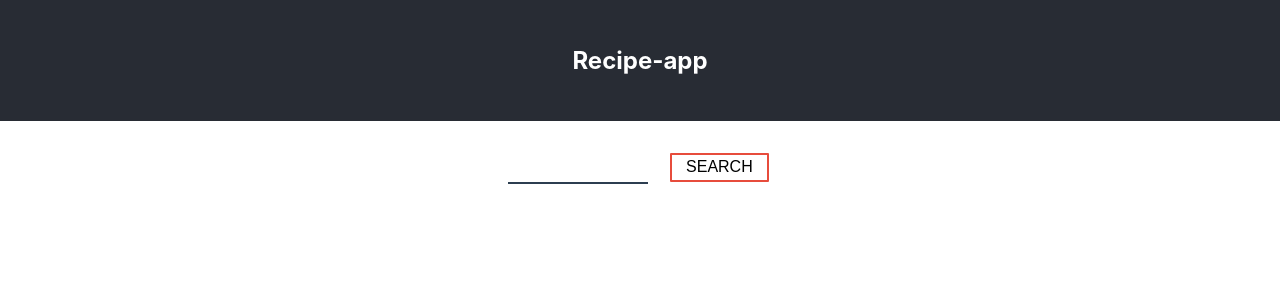
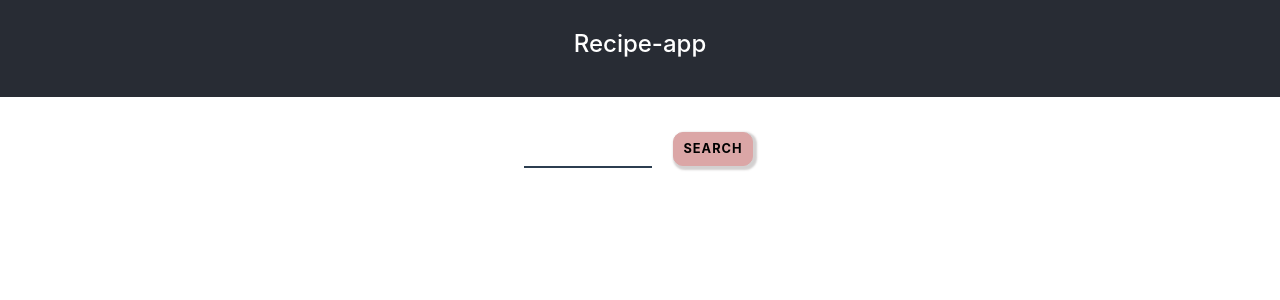
Before and after one commit to innovationcode/recipe_app, a React (Create React App) app: page / in a window 1280 px wide. Shown: the top 300 px of the page. Built offline with nearby package versions, Linux system fonts and the light colour scheme.

Commit message:
style problem fixed

```diff
--- a/src/App.css
+++ b/src/App.css
@@ -40,11 +40,41 @@
 /* *************Recipes.js style *********** */
 
 .recipes-box {
-    background: rgb(154, 216, 208);
+    background: rgb(247, 247, 247);
     padding-bottom: 2rem;
     border-radius: 5px;
-    box-shadow: -1px 2px 34px -13px rgba(18, 114, 34, 0.75);
+    box-shadow: 2px 2px 2px 2px rgba(252, 1, 1, 0.3);
+    /* box-shadow: 0px 0px 0px 1px rgba(25, 107, 80, 0.75); */
     border-radius: 10px;
-    text-align: left;
+    text-align: center;
     overflow: hidden;
+    margin : 0px 0.6rem;
+    margin-bottom:3rem;
 }
+
+
+.recipe-btn {
+    border: 1px solid rgb(219, 166, 166);
+    border-radius: 10px !important;
+    background: rgb(219, 166, 166);
+    padding: 0.4rem 0.6rem;
+    margin: 0 0.2rem;
+    border-radius: 1px;
+    font-size: 0.8rem;
+    font-weight: bold !important;
+    text-transform: uppercase;
+    font-weight: 500;
+    margin-left: 0.7rem;
+    box-shadow: 2px 2px 2px 2px rgba(109, 99, 99, 0.3);
+    letter-spacing: 1px;
+}
+
+.recipe-btn
+  a:link, a:visited {
+    text-decoration: none;
+    color: black;
+}
+.recipe-img{
+  width: 100%;
+  border-radius: 10px;
+}
--- a/src/components/Form.js
+++ b/src/components/Form.js
@@ -3,7 +3,7 @@ import React from 'react';
 const Form = (props) => (
     <form onSubmit = {props.getRecipe} style = {{marginBottom : "2rem"}}>
         <input className = "form-input" type = "text" name = "recipe"/>
-        <button className = "form-button"> Search</button>
+        <button className = "recipe-btn">Search</button>
     </form>
 );
 
--- a/src/components/Recipes.js
+++ b/src/components/Recipes.js
@@ -6,16 +6,11 @@ const Recipes = (props) => (
 
             {props.recipes.map((recipe, index) => {
                 return (
-                    <div className = ".col-xs-4" key = {index}>
-                        <div className = "recipe-box" style = {{
-                                                                    height: "auto",
-                                                                    width: "300px",
-                                                                    marginBottom: "2rem"
-                                                               }}>
-                            <h3> {recipe.recipe.label}</h3>
-                            <img src = {recipe.recipe.image}/>
-                            <p><a href = {recipe.recipe.url} target = "_blank">Link to recipe</a></p>
-                            {/* <p>Publisher : {}</p> */}
+                    <div className = "col-md-4" key = {index}>
+                        <div className = "recipes-box" >
+                            <img className = "recipe-img" src = {recipe.recipe.image} alt =  {recipe.recipe.label}/>
+                            <h4  style= {{fontSize: "22px", padding : "20px 5px", fontWeight: "bold"}}> {recipe.recipe.label.length < 20 ? `${recipe.recipe.label}` : `${recipe.recipe.label.substring(0, 25)}...` }</h4>
+                            <button className = "recipe-btn"><a href = {recipe.recipe.url} target = "_blank">View &nbsp; Recipe</a></button>
                         </div>
                     </div>
                 )
--- a/src/index.js
+++ b/src/index.js
@@ -1,6 +1,7 @@
 import React from 'react';
 import ReactDOM from 'react-dom';
 import './index.css';
+import 'bootstrap/dist/css/bootstrap.min.css';
 import App from './App';
 
 ReactDOM.render(<App />, document.getElementById('root'));
```
